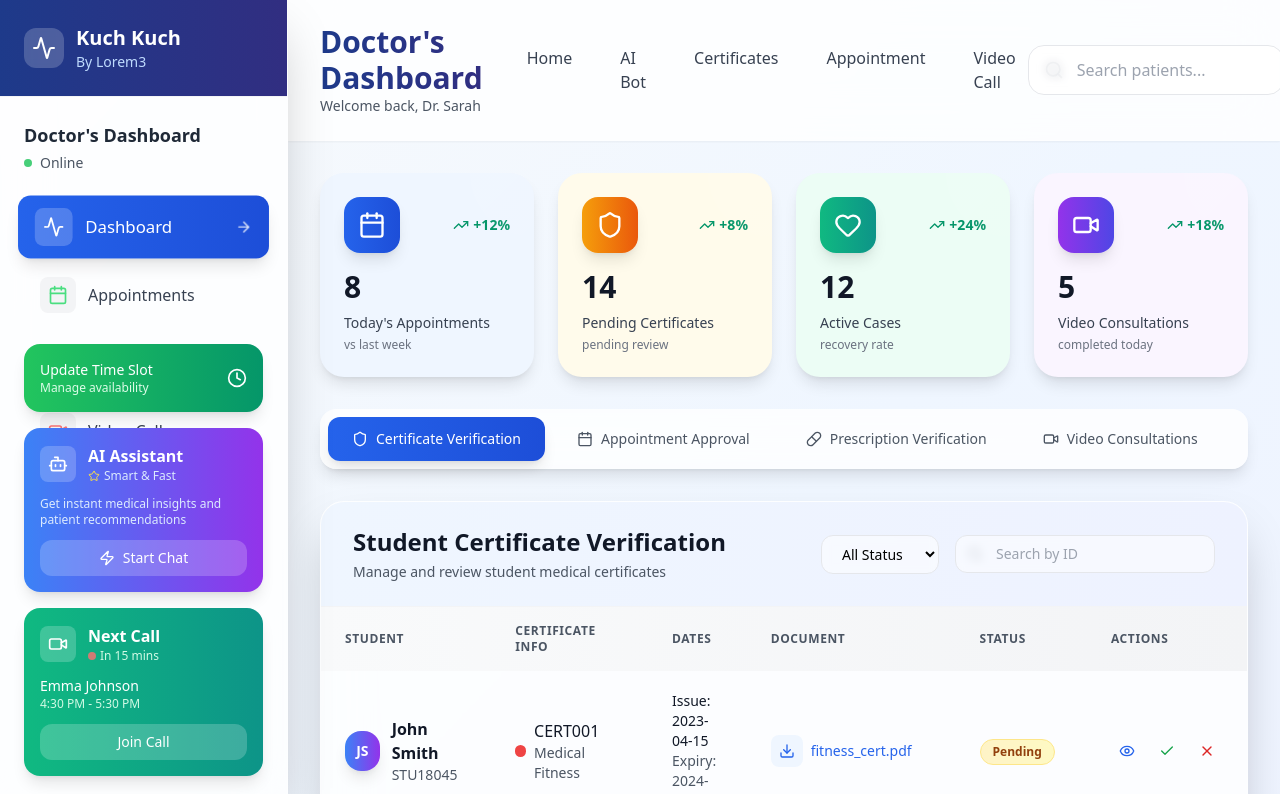
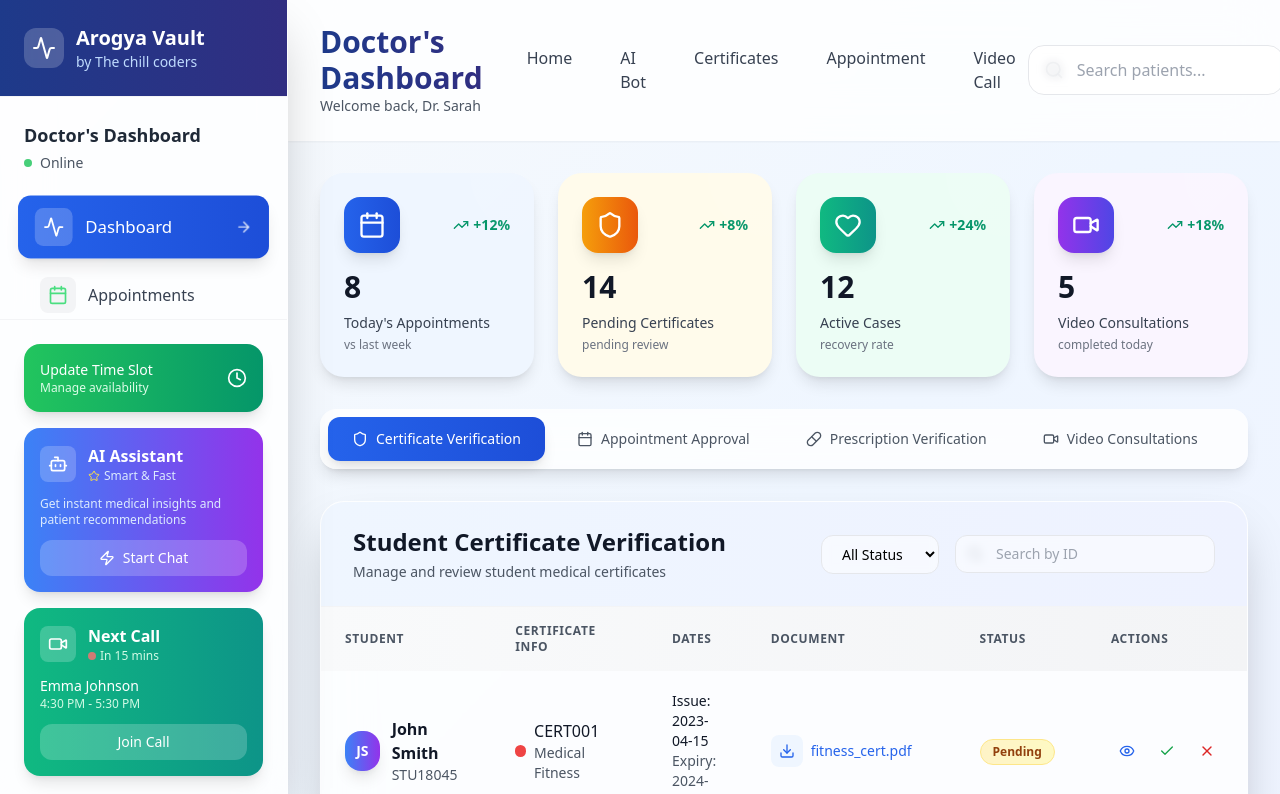
Before and after one commit to Hackathon-Moasters/health_care, a React (Vite) app: page /home in a window 1280 px wide. Shown: the top 794 px of the page. Built offline with nearby package versions, Linux system fonts and the light colour scheme.

Commit message:
Update homepage.jsx

```diff
--- a/src/pages/homepage.jsx
+++ b/src/pages/homepage.jsx
@@ -157,20 +157,20 @@ const DoctorDashboard = () => {
   return (
     <div className="min-h-screen bg-gradient-to-br from-slate-50 via-blue-50 to-indigo-50">
       {/* Sidebar */}
-      <div className="fixed left-0 top-0 w-72 h-full bg-white/80 backdrop-blur-xl shadow-2xl border-r border-white/20 z-10">
+      <div className="fixed left-0 top-0 w-72 h-full bg-white/80 backdrop-blur-xl shadow-2xl border-r border-white/20 z-10 flex flex-col">
         <div className="p-6 border-b border-gray-100 bg-gradient-to-r from-blue-900 to-indigo-900">
           <div className="flex items-center space-x-3">
             <div className="w-10 h-10 bg-white/20 rounded-xl flex items-center justify-center backdrop-blur-sm">
               <Activity className="w-6 h-6 text-white" />
             </div>
             <div>
-              <h1 className="text-xl font-bold text-white">Kuch Kuch</h1>
-              <p className="text-sm text-blue-200">By Lorem3</p>
+              <h1 className="text-xl font-bold text-white">Arogya Vault</h1>
+              <p className="text-sm text-blue-200">by The chill coders</p>
             </div>
           </div>
         </div>
 
-        <div className="p-6">
+        <div className="p-6 flex-1 overflow-y-auto">
           <div className="mb-6">
             <h2 className="text-lg font-semibold text-gray-800 mb-1">Doctor's Dashboard</h2>
             <div className="flex items-center space-x-2">
@@ -179,7 +179,7 @@ const DoctorDashboard = () => {
             </div>
           </div>
 
-          <nav className="space-y-2">
+          <nav className="space-y-2 mb-8">
             {sidebarItems.map((item) => (
               <button
                 key={item.id}
@@ -206,7 +206,7 @@ const DoctorDashboard = () => {
           </nav>
         </div>
 
-        <div className="absolute bottom-6 left-6 right-6 space-y-4">
+        <div className="p-6 space-y-4 border-t border-gray-100">
           <div className="bg-gradient-to-r from-green-500 to-emerald-600 text-white p-4 rounded-2xl shadow-lg hover:shadow-xl transition-all duration-300 cursor-pointer group">
             <div className="flex items-center justify-between">
               <div>
```
